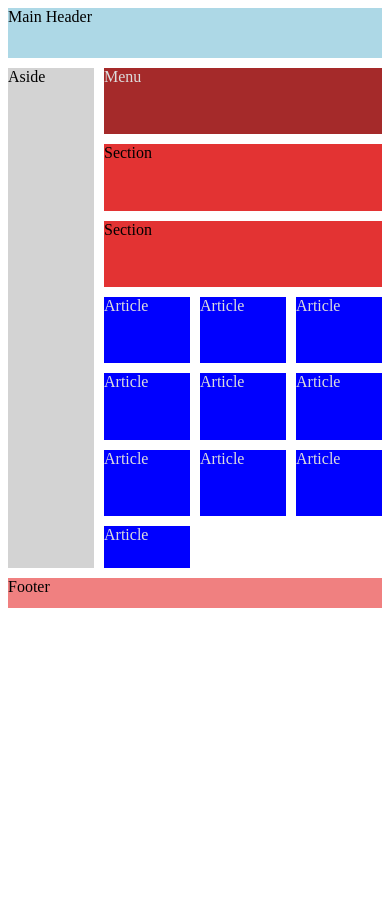
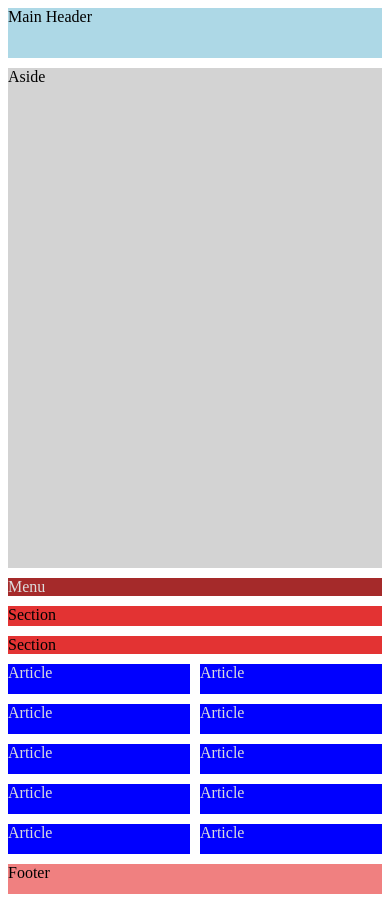
Before and after one commit to MaxDronCode/M09-Responsive-PrimeraClase, a plain HTML site: page index.html in a window 390 px wide. Before the commit the page ends 844 px from the top, so only its background shows below. Drawn offline with Linux system fonts and the light colour scheme.

Commit message:
refactor: Update grid layout for responsive design

```diff
--- a/style.css
+++ b/style.css
@@ -1,4 +1,3 @@
-
 .grid-container {
   display: grid;
   grid-template-columns: repeat(7, 1fr);
@@ -12,8 +11,10 @@
     "aside  article1 article2 article3 article3 article4 article5"
     "aside  article6 article7 article8 article8 article9 article10"
     "footer  footer footer footer footer footer footer";
+}
 
 @media (max-width: 768px) {
+  .grid-container {
     grid-template-columns: repeat(4, 1fr);
     grid-template-areas:
       "header  header header header"
@@ -32,20 +33,65 @@
       "aside article10 empty empty"
       "footer  footer footer footer";
   }
+}
+aside {
+  background-color: lightgray;
+  min-height: 500px;
+}
 
+@media (max-width: 500px) {
+
+  aside{
+    height: 100px !important;
+  }
+
+  .grid-container {
+    grid-template-columns: repeat(2, 1fr);
+    grid-template-areas:
+      "header header"
+      "aside aside"
+      "menu menu"
+      "menu menu"
+      "section1 section1"
+      "section1 section1"
+      "section1 section1"
+      "section2 section2"
+      "section2 section2"
+      "article1 article2"
+      "article1 article2"
+      "article1 article2"
+      "article1 article2"
+      "article3 article4"
+      "article3 article4"
+      "article3 article4"
+      "article3 article4"
+      "article5 article6"
+      "article5 article6"
+      "article5 article6"
+      "article5 article6"
+      "article7 article8"
+      "article7 article8"
+      "article7 article8"
+      "article7 article8"
+      "article9 article10"
+      "article9 article10"
+      "article9 article10"
+      "article9 article10"
+      "footer footer";
+  }
 }
 
 header {
   background-color: lightblue;
   min-height: 50px;
 }
-aside {
-  background-color: lightgray;
-  min-height: 500px;
-}
+
+
+
 main {
   background-color: lightgreen;
 }
+
 footer {
   background-color: lightcoral;
   min-height: 30px;
```
Lines whose indentation alone changed are shown as unchanged.
